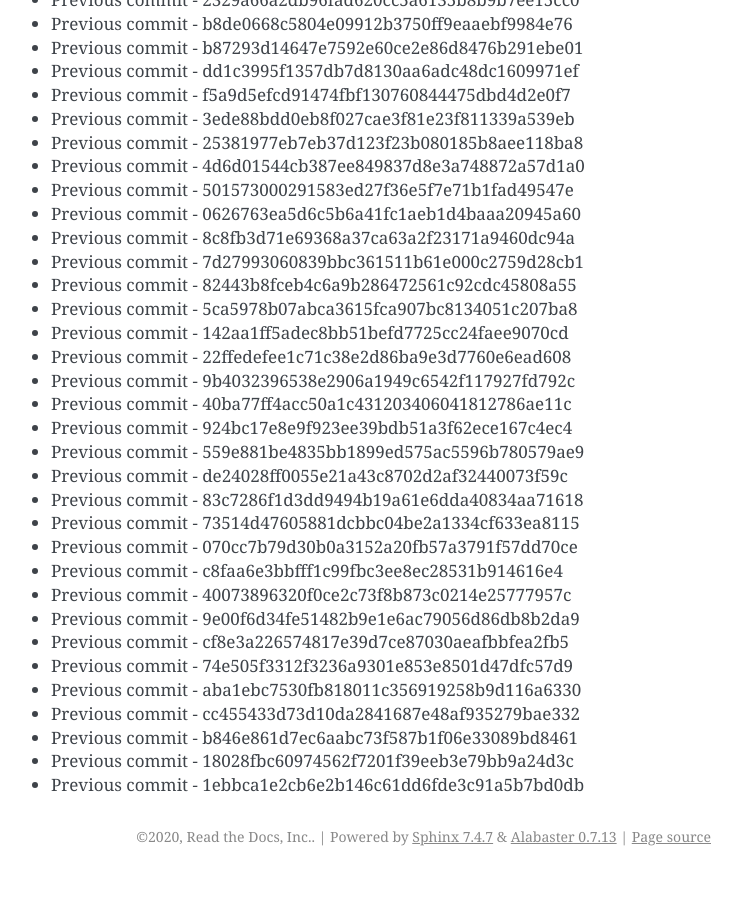
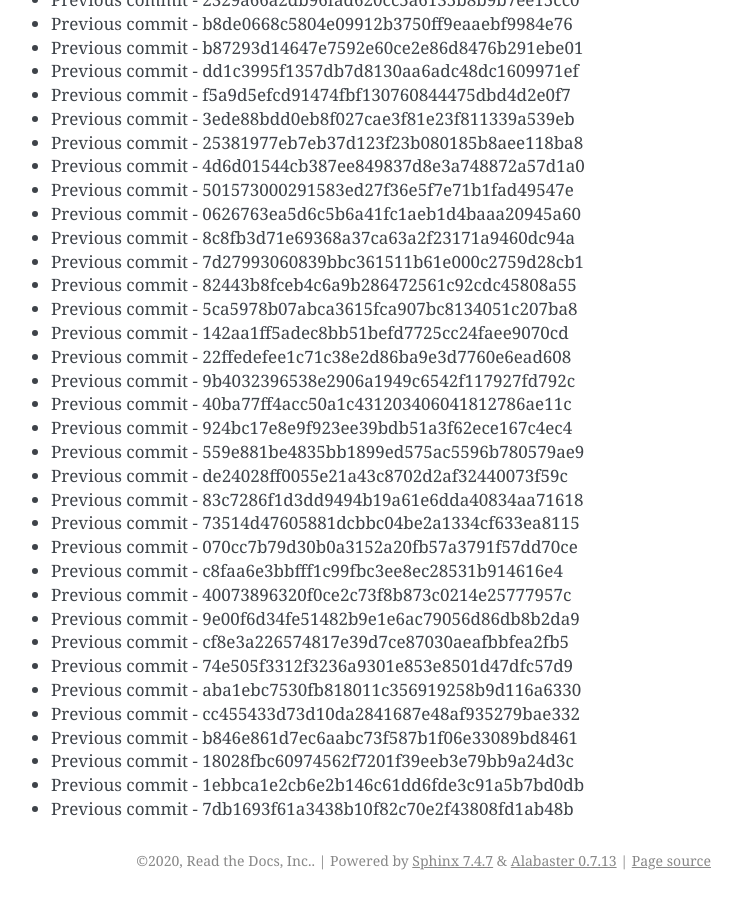
Before and after one commit to readthedocs/rtd-git-stresstest, a Sphinx documentation site: the page built from docs/updates.rst, in a window 1280 px wide and 900 px high, scrolled down 48059 px. Shown: the whole window, without its empty margins (399-1141 px from the left). Built offline with Sphinx 7.4.7, drawn with Linux system fonts in a browser that asks for light colours; before the commit the page ends 48935 px from its top, so only the background shows below that.

Commit message:
Generating commit from previous: 7db1693f61a3438b10f82c70e2f43808fd1ab48b

```diff
--- a/docs/updates.rst
+++ b/docs/updates.rst
@@ -2051,3 +2051,4 @@ It can be tested for any performance characteristics.
 * Previous commit - b846e861d7ec6aabc73f587b1f06e33089bd8461
 * Previous commit - 18028fbc60974562f7201f39eeb3e79bb9a24d3c
 * Previous commit - 1ebbca1e2cb6e2b146c61dd6fde3c91a5b7bd0db
+* Previous commit - 7db1693f61a3438b10f82c70e2f43808fd1ab48b
```
